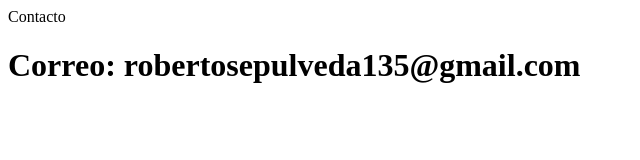
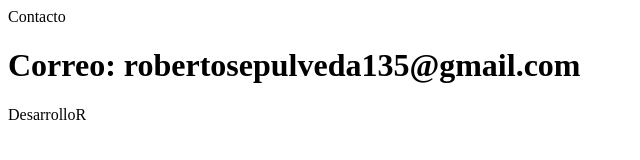
Before and after one commit to RobertoSepul/sistema-de-registro, a plain HTML site: page contacto.html in a window 1280 px wide. Shown: the full height of the page, 0-640 px from the left. Drawn offline with Linux system fonts and the light colour scheme.

Commit message:
Actualiza el contacto

```diff
--- a/contacto.html
+++ b/contacto.html
@@ -7,5 +7,7 @@
 </head>
 <body>
     <h1>Correo: robertosepulveda135@gmail.com</h1>
+    <p>DesarrolloR</p>
 </body>
+
 </html>
```
